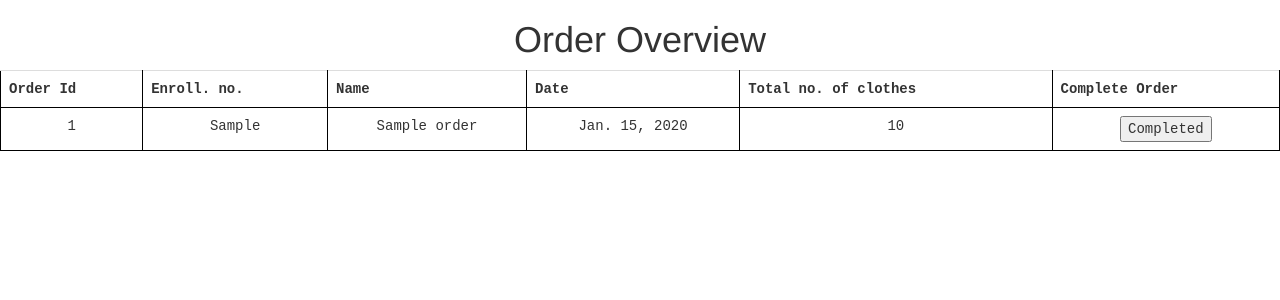
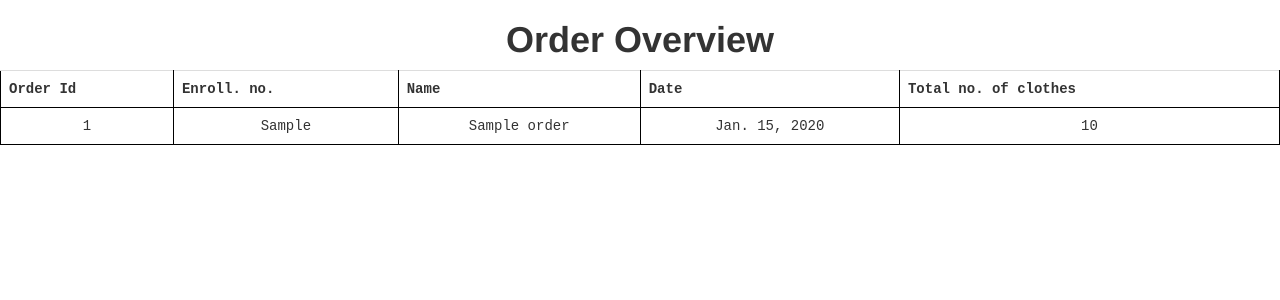
Before and after one commit to notnotrachit/digital_dhobi, a Django app: page /orders/ in a window 1280 px wide. Shown: the top 300 px of the page. Run offline with Django 4.2, Linux system fonts and the light colour scheme; tables that the repository leaves empty hold one stand-in row (values such as "Sample post").

Commit message:
new changes

```diff
--- /dev/null
+++ b/templates/orders.css
@@ -0,0 +1,4 @@
+* {
+  background-color: #acc8e5;
+  color: #112a46;
+}
--- a/templates/orders.html
+++ b/templates/orders.html
@@ -4,6 +4,7 @@
     <meta charset="UTF-8" />
     <meta http-equiv="X-UA-Compatible" content="IE=edge" />
     <meta name="viewport" content="width=device-width, initial-scale=1.0" />
+    <link rel="stylesheet" href="orders.css" />
     <link
       rel="stylesheet"
       href="https://cdn.jsdelivr.net/npm/bootstrap@3.3.7/dist/css/bootstrap.min.css"
@@ -12,9 +13,10 @@
     />
     <title>Digital Dhobi</title>
     <style>
-      table, th, td {
-
-    font-family: 'Courier New', Courier, monospace;
+      table,
+      th,
+      td {
+        font-family: "Courier New", Courier, monospace;
         border-collapse: collapse;
         padding: 2.5rem;
         border: 1px solid black;
@@ -25,24 +27,19 @@
       table {
         margin-left: auto;
         margin-right: auto;
-
-
       }
     </style>
   </head>
   <body>
-
-
     <script
       src="https://cdn.jsdelivr.net/npm/bootstrap@3.3.7/dist/js/bootstrap.min.js"
       integrity="sha384-Tc5IQib027qvyjSMfHjOMaLkfuWVxZxUPnCJA7l2mCWNIpG9mGCD8wGNIcPD7Txa"
       crossorigin="anonymous"
     ></script>
 
-
     <div></div>
     <div>
-      <h1 style="text-align: center;">Order Overview</h1>
+      <h1 style="text-align: center; font-weight: bold">Order Overview</h1>
     </div>
     <table class="table">
       <tr>
@@ -51,20 +48,16 @@
         <th>Name</th>
         <th>Date</th>
         <th>Total no. of clothes</th>
-        <th>Complete Order</th>
       </tr>
-		{% for i in  orders %}
+      {% for i in orders %}
       <tr>
         <td>{{i.id}}</td>
         <td>{{i.enroll_no}}</td>
         <td>{{i.name}}</td>
         <td>{{i.date}}</td>
         <td>{{i.total_clothes}}</td>
-        <td><button type="submit">Completed</button></td>
       </tr>
       {% endfor %}
-
-
     </table>
   </body>
 </html>
```
Lines whose indentation alone changed are shown as unchanged.
